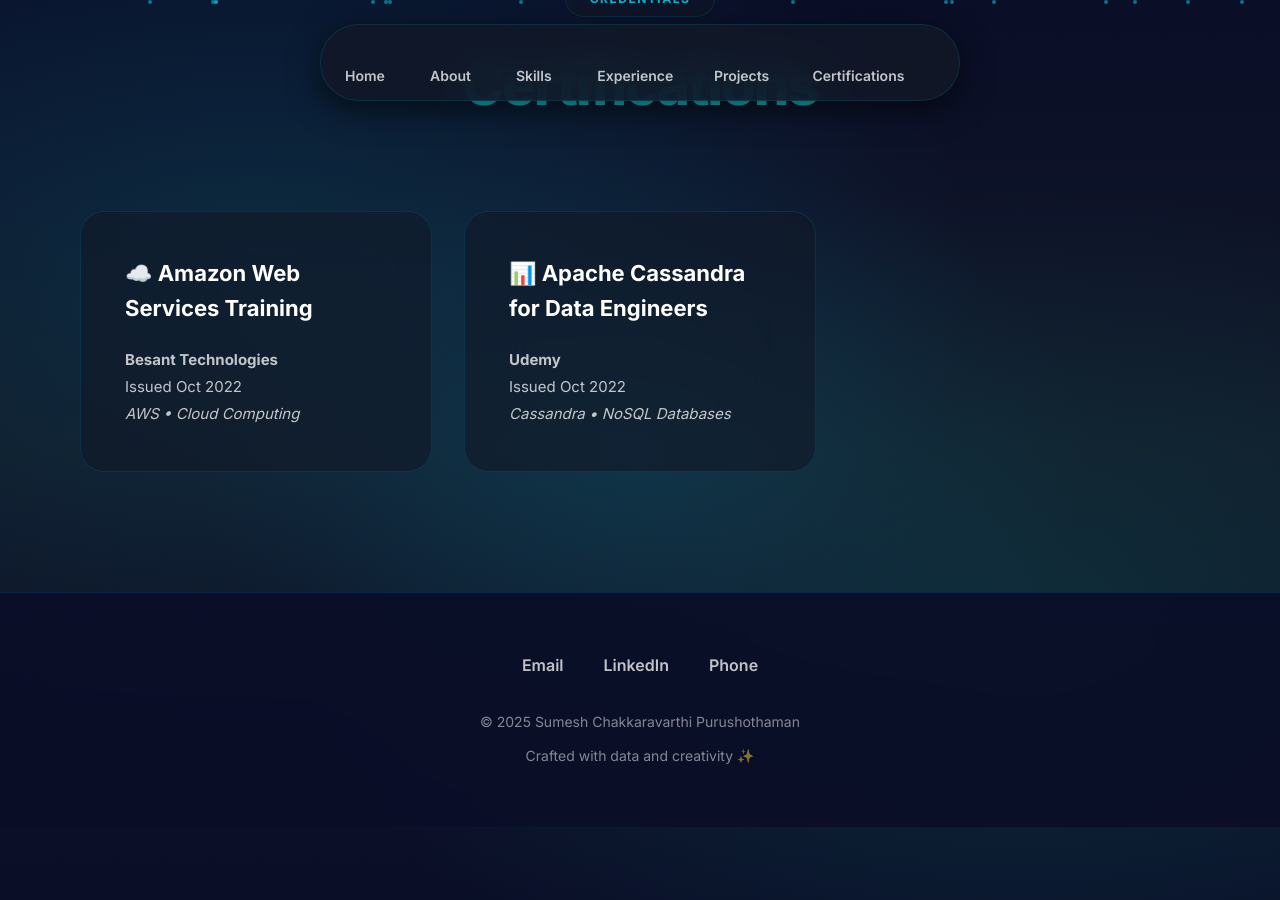
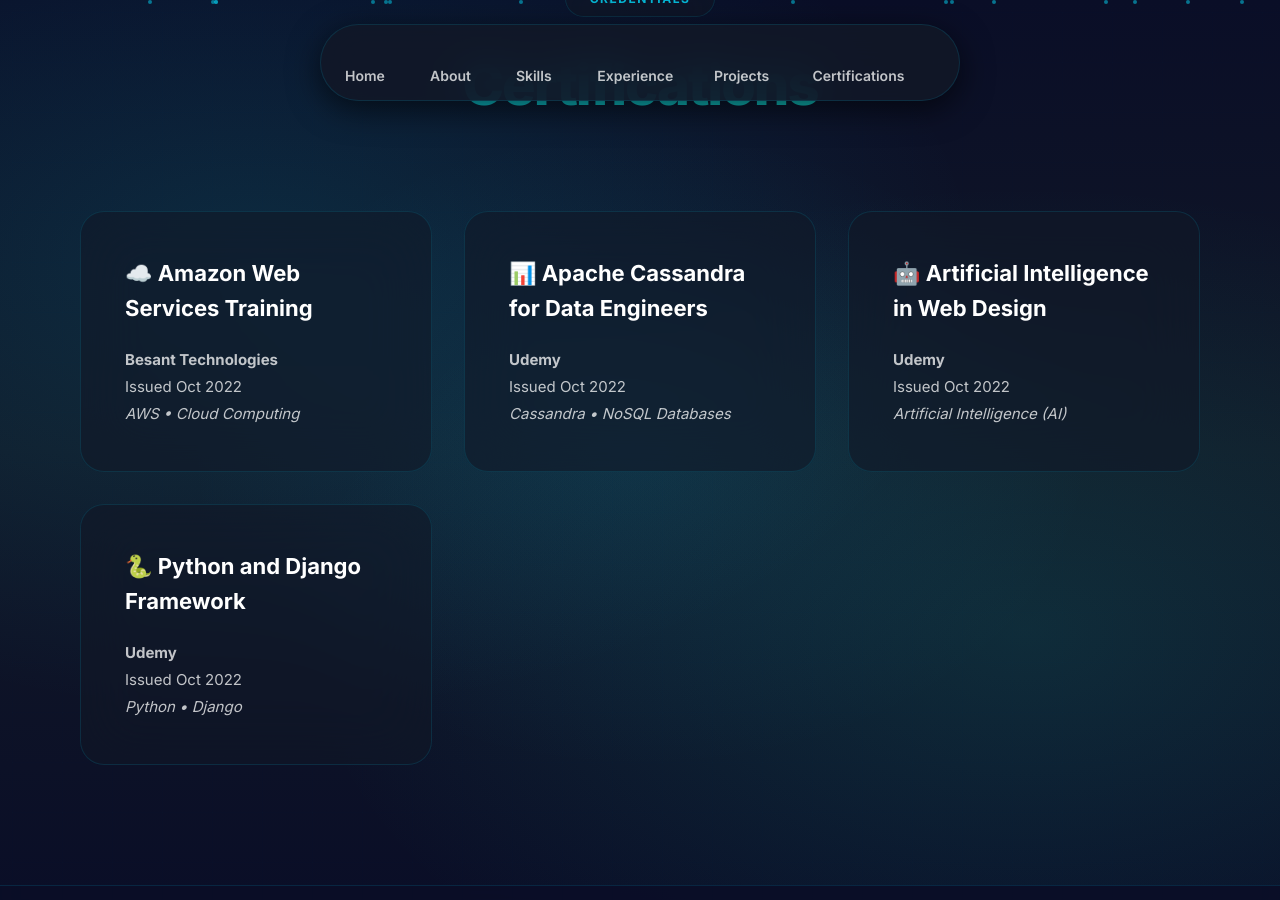
Before and after one commit to Sumesh-Chakkaravarthi/Sumesh-Chakkaravarthi.github.io, a Jekyll site: the page index.html, which Jekyll copies as it is, in a window 1280 px wide and 900 px high, scrolled down 7044 px. Built offline with Jekyll 4.4.1, drawn with Linux system fonts in a browser that asks for light colours.

Commit message:
Add 2 more certifications: AI in Web Design, Python/Django

```diff
--- a/index.html
+++ b/index.html
@@ -1036,6 +1036,14 @@
                     <h3>📊 Apache Cassandra for Data Engineers</h3>
                     <p><strong>Udemy</strong><br>Issued Oct 2022<br><em>Cassandra • NoSQL Databases</em></p>
                 </div>
+                <div class="glass-card skill-card">
+                    <h3>🤖 Artificial Intelligence in Web Design</h3>
+                    <p><strong>Udemy</strong><br>Issued Oct 2022<br><em>Artificial Intelligence (AI)</em></p>
+                </div>
+                <div class="glass-card skill-card">
+                    <h3>🐍 Python and Django Framework</h3>
+                    <p><strong>Udemy</strong><br>Issued Oct 2022<br><em>Python • Django</em></p>
+                </div>
             </div>
         </div>
     </section>
```
